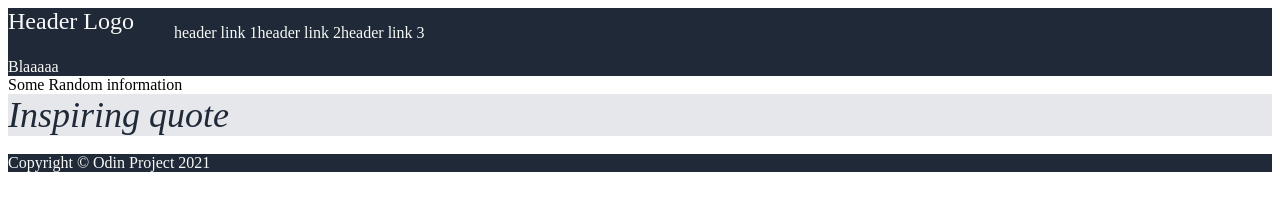
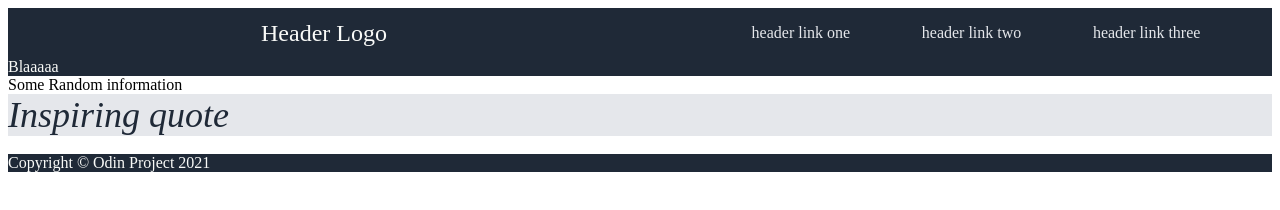
Before and after one commit to bomber34/odin-landing-page, a plain HTML site: page index.html in a window 1280 px wide. Drawn offline with Linux system fonts and the light colour scheme.

Commit message:
adjust header logo and links to be aligned correctly

```diff
--- a/css/style.css
+++ b/css/style.css
@@ -3,18 +3,33 @@
     flex-direction: column;
 }
 
+.header {
+    display: flex;
+    margin-bottom: auto;
+    flex-direction: row;
+    justify-content: space-between;
+}
+
+.header-logo-text {
+    font-size: 24px;
+    display: flex;
+    flex: 1;
+    justify-content: center;
+    align-self: center;
+}
+
 .header-links {
-    justify-content: flex-end;
-    align-self: flex-end;
+    display: flex;
+    flex: 1;
 }
 
 .header-list-right {
     display: flex;
+    flex: 1;
+    align-self: center;
+    justify-content: space-evenly;
     list-style-type: none;
-}
-
-.header {
-    margin-bottom: auto;
+    color: #E5E7EB;
 }
 
 .footer {
@@ -50,11 +65,6 @@
     background-color: #3882F6;
 }
 
-.header-logo-text {
-    font-size: 24px;
-    justify-content: center;
-}
-
 .call-to-action {
     color: white;
 }
--- a/index.html
+++ b/index.html
@@ -12,9 +12,9 @@
         <div class="header-logo-text">Header Logo</div>
         <div class="header-links">
             <ul class="header-list-right">
-                <li>header link 1</li>
-                <li>header link 2</li>
-                <li>header link 3</li>
+                <li>header link one</li>
+                <li>header link two</li>
+                <li>header link three</li>
             </ul>
         </div>
     </div>
```
